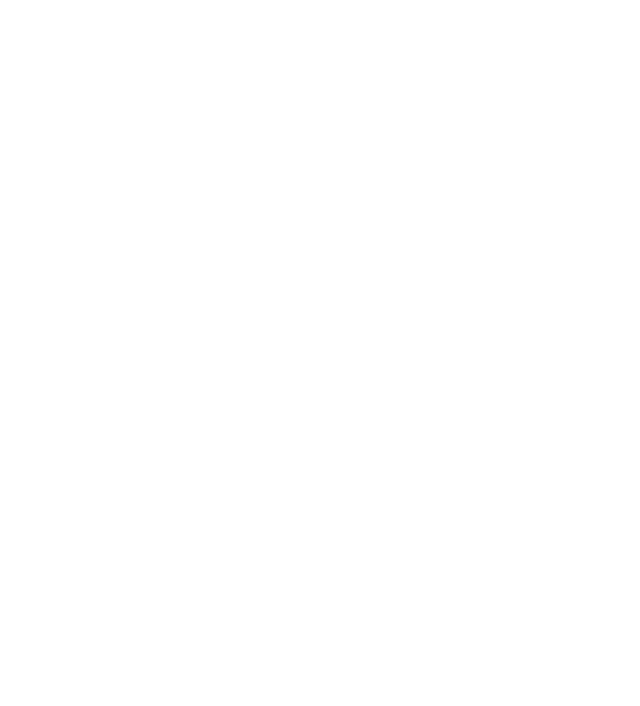
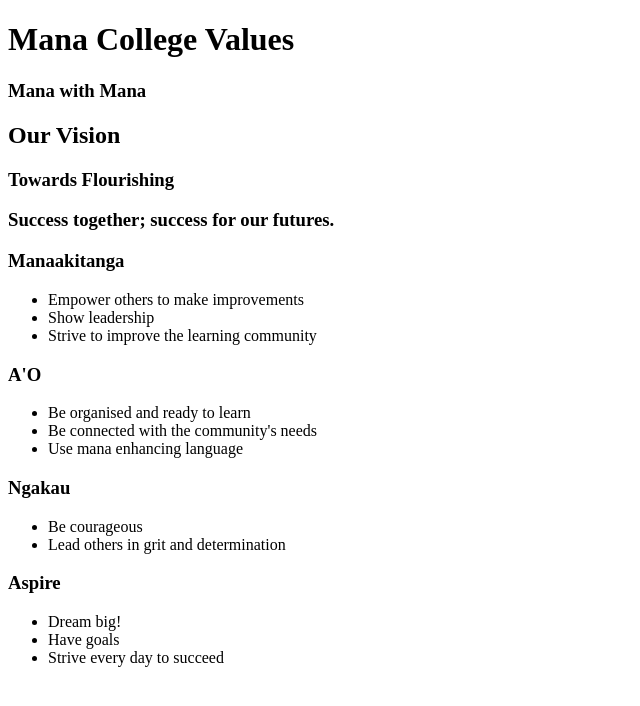
Before and after one commit to jon-atto-bennett/Mana-Values, a plain HTML site: page index.html in a window 1280 px wide. Shown: the whole page, without its empty margins (0-640 px from the left). Drawn offline with Linux system fonts and the light colour scheme.

Commit message:
Web page text
Added text and basic framework

```diff
--- a/index.html
+++ b/index.html
@@ -8,6 +8,34 @@
     <link rel="stylesheet" href="style.css">
   </head>
   <body>
+    <h1>Mana College Values</h1>
+    <h3>Mana with Mana</h3>
+    <h2>Our Vision</h2>
+    <h3> Towards Flourishing</h3>
+    <h3>Success together; success for our futures.</h3>
+    <h3>Manaakitanga</h3>
+    <ul>
+      <li>Empower others to make improvements</li>
+      <li>Show leadership</li>
+      <li>Strive to improve the learning community</li>
+    </ul>
+    <h3>A'O</h3>
+     <ul>
+      <li>Be organised and ready to learn</li>
+      <li>Be connected with the community's needs</li>
+      <li>Use mana enhancing language</li>
+    </ul>
+    <h3>Ngakau</h3>
+     <ul>
+      <li>Be courageous</li>
+      <li>Lead others in grit and determination</li>
+    </ul>
+    <h3>Aspire</h3>
+     <ul>
+      <li>Dream big!</li>
+      <li>Have goals</li>
+      <li>Strive every day to succeed</li>
+    </ul>
 
   </body>
 </html>
```
Also changed, not shown: 2 other files.
